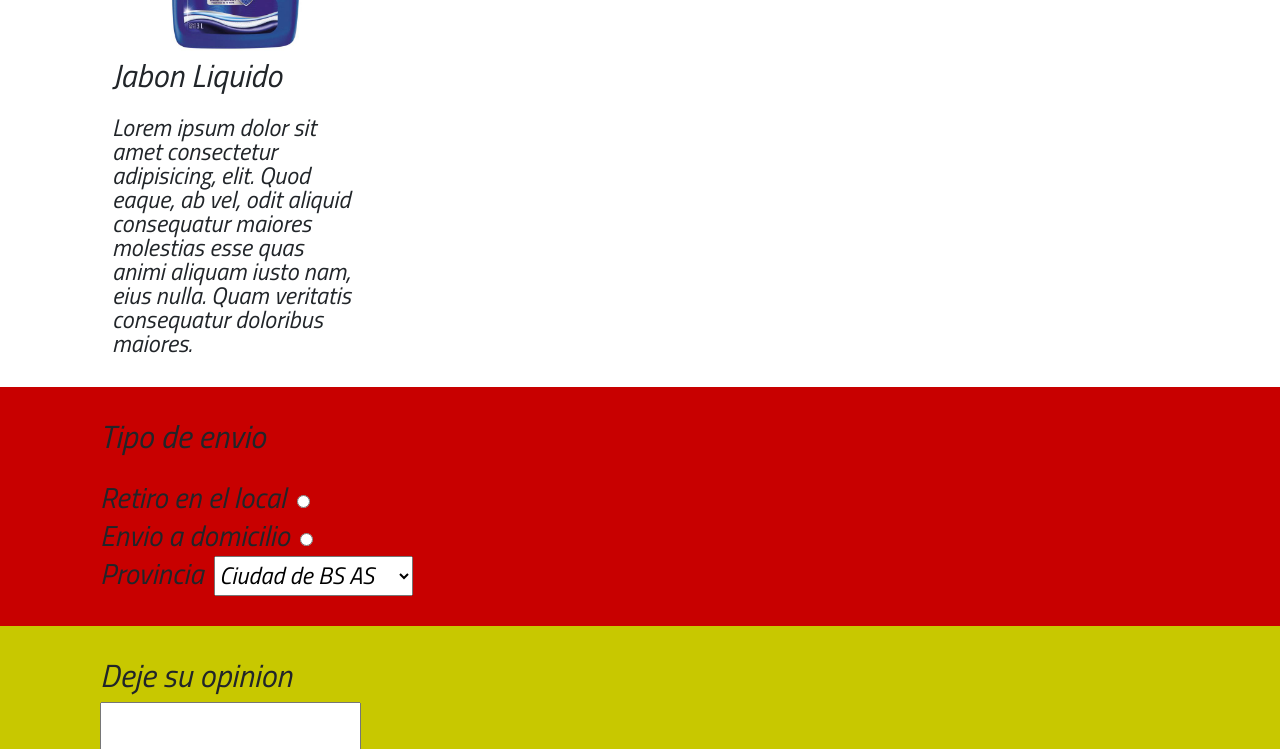
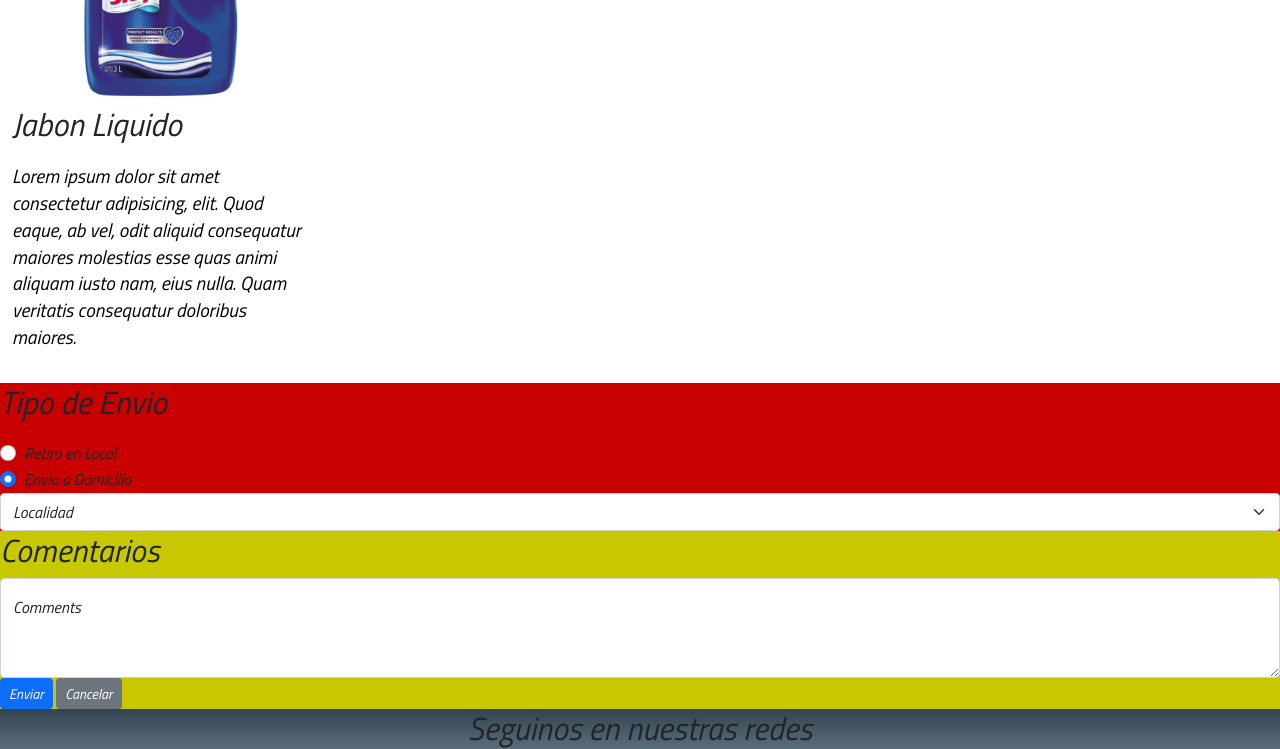
Before and after one commit to LucasRisso99/ElGalpon-Risso, a plain HTML site: page views/productos.html in a window 1280 px wide. Shown: the part 890-1639 px from the top of the page. Drawn offline with nearby package versions, Linux system fonts and the light colour scheme.

Commit message:
subida de pryecto

```diff
--- a/css/style.css
+++ b/css/style.css
@@ -56,34 +56,11 @@ ul li a{
         	margin-bottom: 20px;
         }
 
-    section{
- 	   padding: 30px 100px;
- }
-             section p{
-        	font-size: 1.5rem;
-        	line-height: 1.5rem;
-        }
-        section label{
-            font-size: 1.8rem;
-            line-height: 2rem;
-        }
-        section input{
-            font-size: 1.8rem;
-            line-height: 2rem;
-        }
-        form{
-            font-size: 3rem;
-            line-height: 2rem;
-        }
-            form input{
-                font-size: 1.5rem;
-                line-height: 1.5rem;
-            }
-      select{
-
-        font-size: 1.5rem;
-        line-height: 1.5rem;
-      }
+     p{
+        color: black;
+        font-size: 1.2em;
+        line-height: 1.4em;
+     }
     footer{
             text-align: center;
             background: linear-gradient(#314450,#CFDEE7);
--- a/views/productos.html
+++ b/views/productos.html
@@ -38,8 +38,6 @@
   </div>
 </nav>
 	<!-- ends nav -->
-	</header>
-	<!-- ends header-->
 	<main>
       <section class="py-3">
         <div class="container-fluid">
@@ -73,36 +71,40 @@
       </div>
        </div>
       </section>
+      <section class="bgRed section2">
+      <h2>Tipo de Envio</h2>
+      <div class="form-check">
+        <input class="form-check-input" type="radio" name="flexRadioDefault" id="flexRadioDefault1">
+       <label class="form-check-label" for="flexRadioDefault1">
+       Retiro en Local
+      </label>
+     </div>
+     <div class="form-check">
+       <input class="form-check-input" type="radio" name="flexRadioDefault" id="flexRadioDefault2" checked>
+       <label class="form-check-label" for="flexRadioDefault2">
+       Envio a Domicilio
+      </label>
+     </div>
+       <select class="form-select" aria-label="Default select example">
+        <option selected>Localidad</option>
+        <option value="1">Ciudad de BS AS</option>
+        <option value="2">Provincia de BS AS</option>
+        <option value="3">Interior del Pais</option>
+       </select>
+     </section>
+     <section class="bgYellow" id="section3">
+        <h3>Comentarios</h3>
+      <div class="form-floating">
+       <textarea class="form-control" placeholder="Leave a comment here" id="floatingTextarea2" style="height: 100px"></textarea>
+       <label for="floatingTextarea2">Comments</label>
+    </div>
+      <button type="button" class="btn btn-primary btn-sm">Enviar</button>
+      <button type="button" class="btn btn-secondary btn-sm">Cancelar</button>
+     </section>
     </main>
-		 <section class="bgRed" id="section2">
-		      <form action="">
-					<h2>Tipo de envio</h2>
-					<label for="local">Retiro en el local</label>
-					<input type="radio" id="local" value="local" name="envio">
-					<br>
-					<label for="casa">Envio a domicilio</label>
-					<input type="radio" id="casa" value="casa" name="envio">
-					<br>
-					<label for="localidad">Provincia</label>
-					<select name="" id="">name="" id="localidad">
-						<option value="CABA">Ciudad de BS AS</option>
-						<option value="BSAS">Provincia de BS AS</option>
-						<option value="interior">Interior del pais</option>
-						</select>
 
-		</section>
-		<section class="bgYellow" id="section3">
-				<h3>Deje su opinion</h3>
-				<textarea name="" id="mensaje" cols="30" rows="10"></textarea>
-				<input type="reset" value="Cancelar">
-				<input type="submit" value="Enviar">
-		</section>
+		<!--ends form-->
 
-			</form>
-		</section>
-		<!--ends form-->
-		<section></section>
-		<!--ends map-->
      <!-- Option 1: Bootstrap Bundle with Popper -->
     <script src="https://cdn.jsdelivr.net/npm/bootstrap@5.0.2/dist/js/bootstrap.bundle.min.js" integrity="sha384-MrcW6ZMFYlzcLA8Nl+NtUVF0sA7MsXsP1UyJoMp4YLEuNSfAP+JcXn/tWtIaxVXM" crossorigin="anonymous"></script>
 
```
Also changed, not shown: index.html (+7 -6 lines), views/contacto.html (+15 -25 lines), views/nosotros.html (+19 -17 lines), views/promociones.html (+31 -28 lines).
